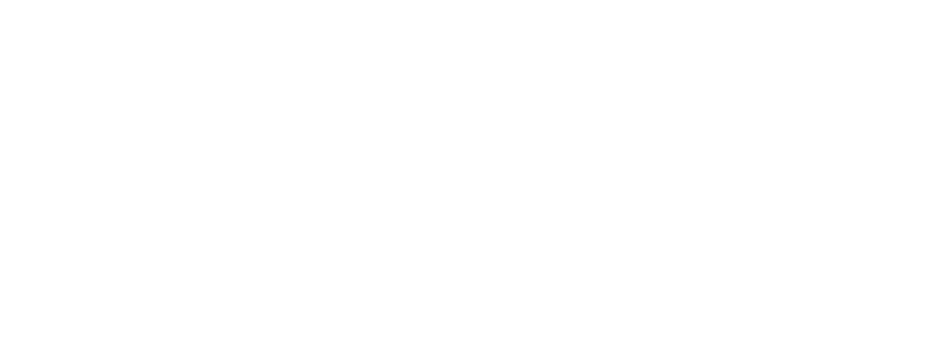
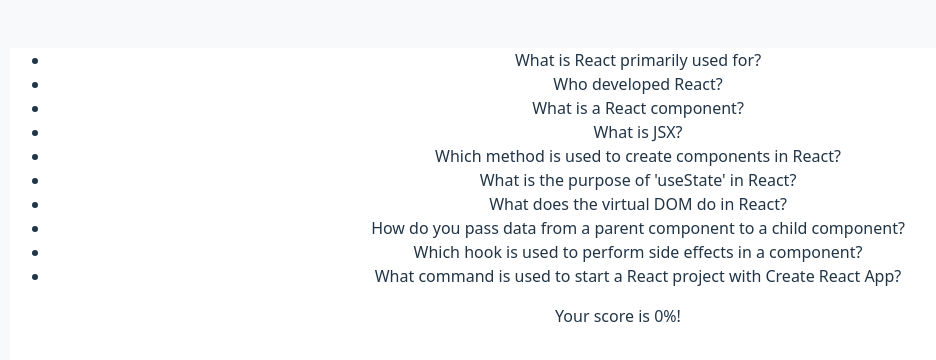
Before and after one commit to ZiyadKazi/Quiz, a React (Vite) app: page /submission in a window 1280 px wide. Shown: the top 360 px of the page, without its empty margins (22-958 px from the left). Built offline with nearby package versions, Linux system fonts and the light colour scheme.

Commit message:
Introduced local storage to store and retrieve data when loading into a new page. For submission page, added the list of correct answers and the percent correct. For future, will import selectedOptionArray to show the specific options selected and which were right and wrong.

```diff
--- a/src/App.jsx
+++ b/src/App.jsx
@@ -83,6 +83,9 @@
       }
     })
     console.log(amountCorrect)
+    localStorage.setItem("result", amountCorrect)
+    localStorage.setItem("correctArray", JSON.stringify(isCorrectArray))
+    //localStorage.setItem("selectedOptionArray", JSON.stringify(selectedOptionArray))
     return amountCorrect
   }
 
--- a/src/Submission.jsx
+++ b/src/Submission.jsx
@@ -1,11 +1,35 @@
 // import { isCorrectArray } from './App.jsx'
+import quiz_questions from '../questions.json'
+
 
 const Submission = () => {
+    const result = localStorage.getItem("result")
+    const correctArray = JSON.parse(localStorage.getItem("correctArray"))
+
+    //const selectedOptionsArray = JSON.parse(localStorage.getItem("selectedOptionArray"))
+    const questions = quiz_questions["questions"]
+    console.log(correctArray)
+
+
     return (
-        <div>
-            <p>
-                {/* {isCorrectArray[0]} */}
-            </p>
+        <div className="main-content">
+            <div className="selected-list">
+                <ul>
+                    {questions.map((questionInfo, index) =>
+                        (<li key = {index}>
+                            {questionInfo["question"]}
+                        </li>)
+                    )}
+                </ul>
+            </div>
+
+
+            <div className="score">
+                <p>
+                    {/* {isCorrectArray[0]} */}
+                    Your score is {result*10}%!
+                </p>
+            </div>
         </div>
     )
 }
```
